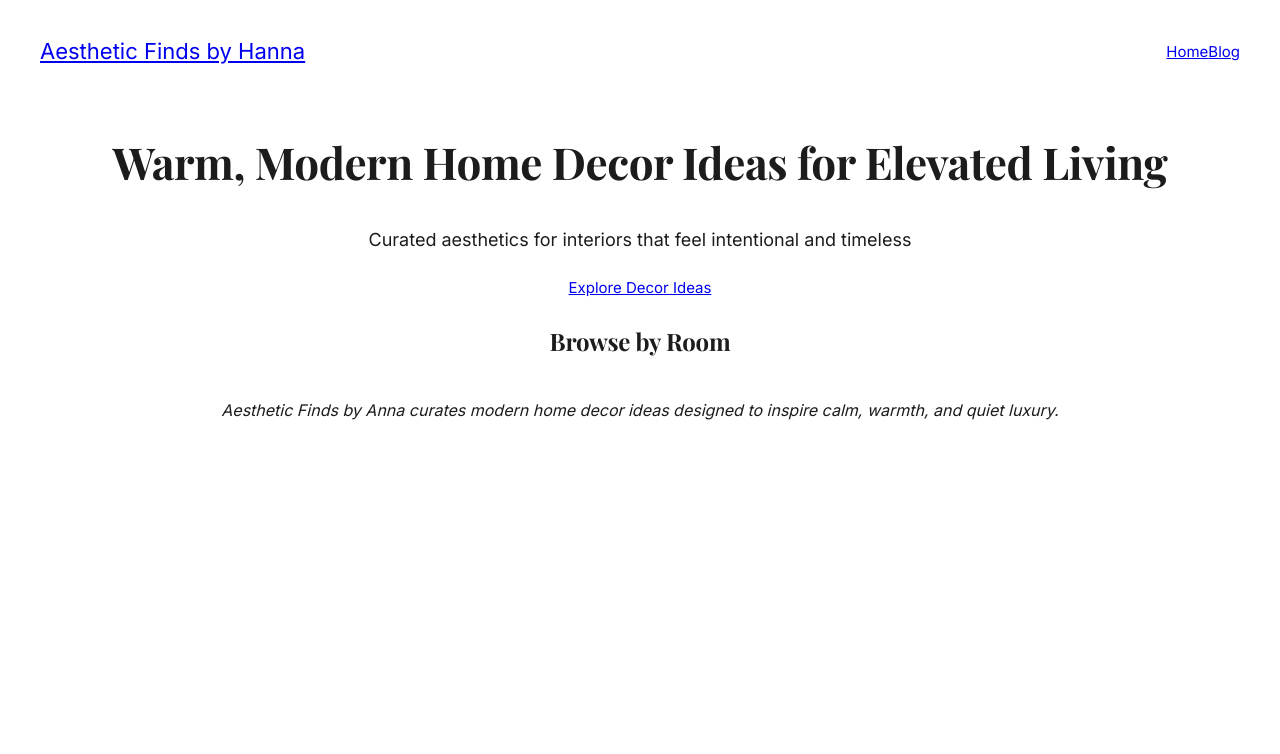
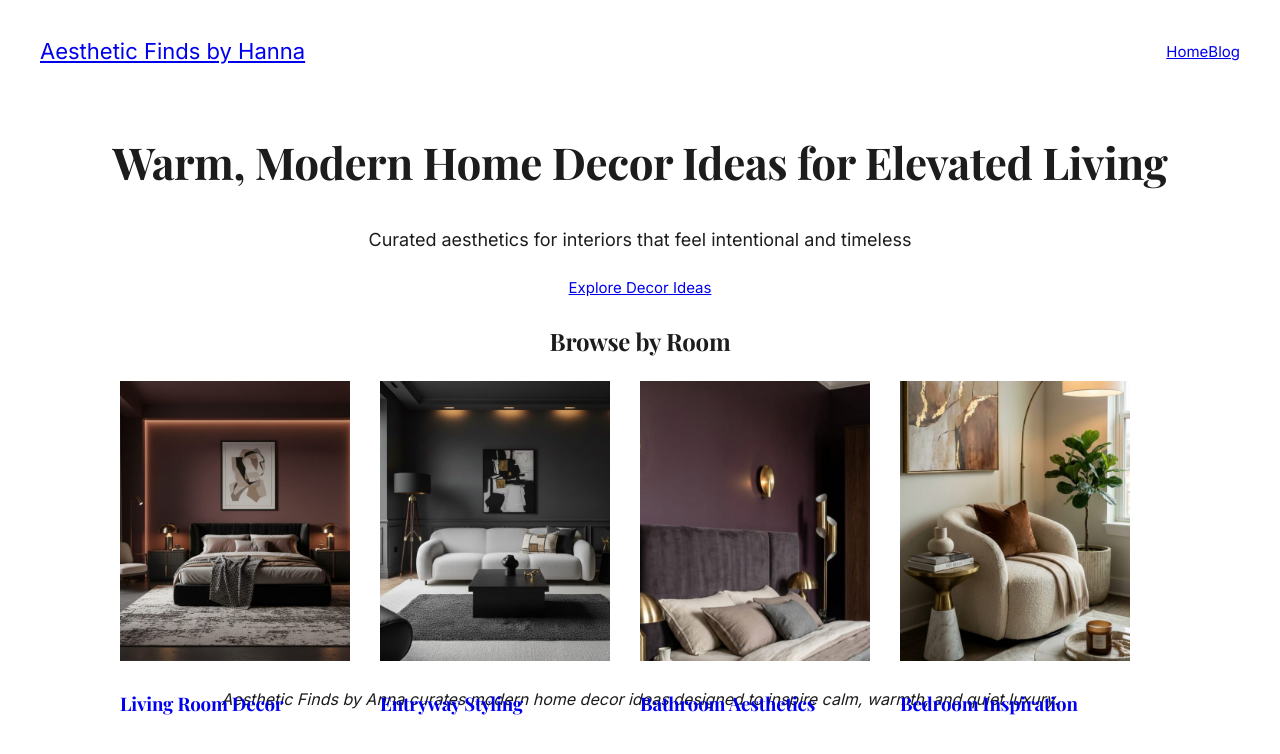
Before and after one commit to bonnie12-w/asthetic.hanna, a Next.js app: page / in a window 1280 px wide. Shown: the top 754 px of the page. Built offline with nearby package versions, Linux system fonts and the light colour scheme; a web font is replaced by a local one.

Commit message:
Update CategoryCard.tsx

```diff
--- a/components/CategoryCard.tsx
+++ b/components/CategoryCard.tsx
@@ -1,5 +1,5 @@
+import Image from "next/image"
 import Link from "next/link"
-import Image from "next/image"
 
 interface CategoryCardProps {
   title: string
@@ -13,25 +13,26 @@ export default function CategoryCard({
   imageUrl,
 }: CategoryCardProps) {
   return (
-    <Link href={href} className="group block">
-      {/* THIS container MUST have aspect + relative */}
-      <div className="relative aspect-[3/4] overflow-hidden rounded-none">
+    <Link href={href} className="block">
+      <div className="mx-auto w-[260px]">
+        <div className="relative">
           <Image
             src={imageUrl}
             alt={title}
-          fill
-          sizes="(min-width: 1024px) 25vw, (min-width: 640px) 50vw, 100vw"
-          className="object-cover transition-transform duration-700 group-hover:scale-105"
+            width={230}
+            height={280} // 4:5 ratio
+            className="rounded-sm object-cover"
           />
 
-        {/* Dark overlay */}
-        <div className="absolute inset-0 bg-black/25" />
+          {/* Dark overlay for readability*/}
+          <div className="absolute inset-0 bg-gradient-to-t from-black/40 to-transparent rounded-sm" />
 
-        {/* Title INSIDE image */}
-        <div className="absolute bottom-6 left-6 right-6">
-          <h3 className="font-serif text-2xl text-white leading-tight">
+          {/* Title INSIDE image*/}
+          <div className="absolute bottom-0 left-0 p-8">
+            <h3 className="font-serif text-2xl md:text-3xl text-white leading-tight">
               {title}
             </h3>
+          </div>
         </div>
       </div>
     </Link>
```
Lines whose indentation alone changed are shown as unchanged.
